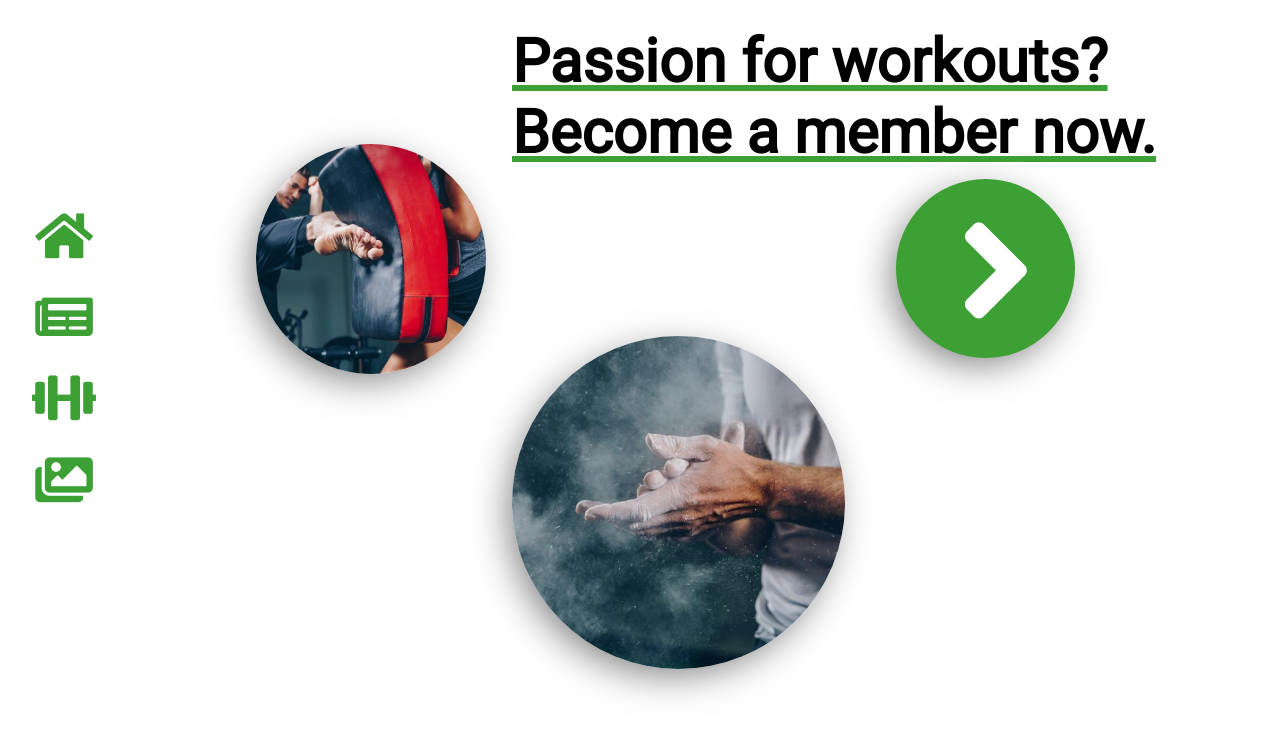
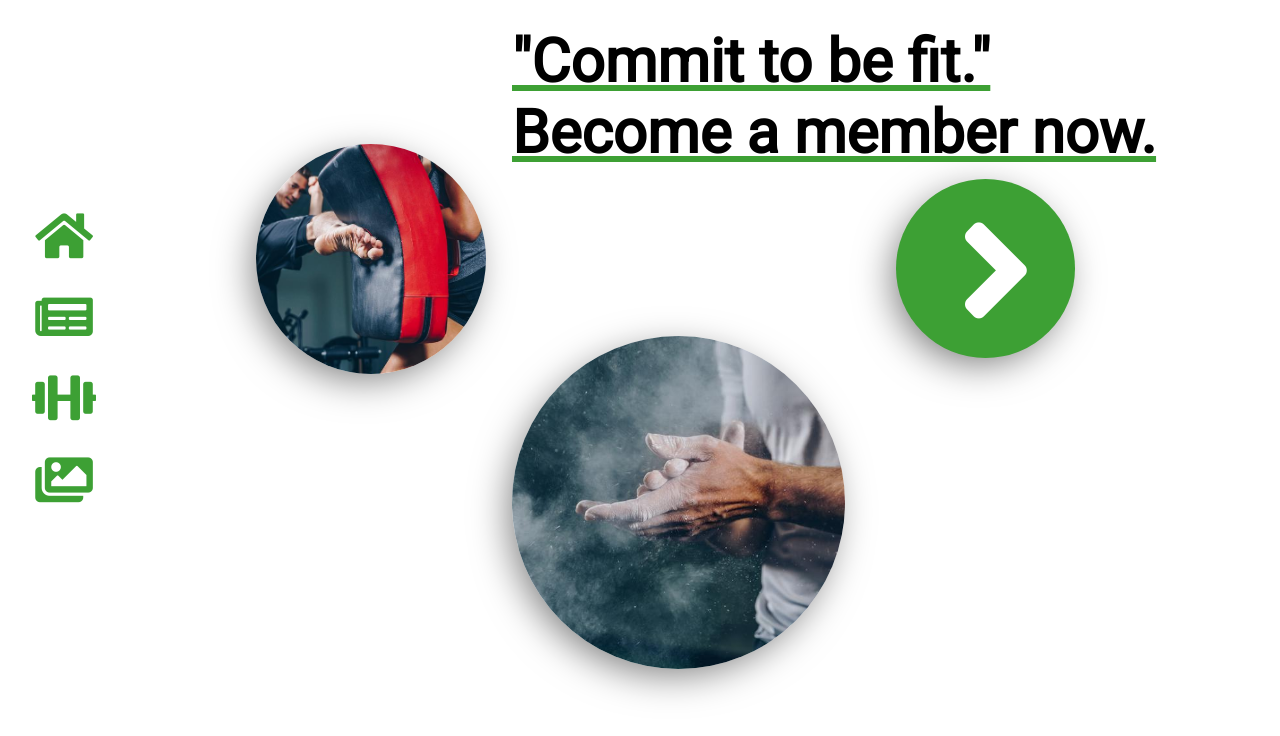
Before and after one commit to DanielKragh/OnePage, a plain HTML site: page index.html in a window 1280 px wide. Drawn offline with Linux system fonts and the light colour scheme.

Commit message:
new slogan

```diff
--- a/index.html
+++ b/index.html
@@ -51,7 +51,7 @@
                     <div class="cir-bil2"></div>
                   </figure>
                   <figure>
-                    <h2>Passion for workouts? <br>Become a member now.</h2>
+                    <h2>"Commit to be fit." <br>Become a member now.</h2>
                     <div class="cir-bil3 slide-left"><i class="fas fa-angle-right"></i></div>
                   </figure>
 
```
